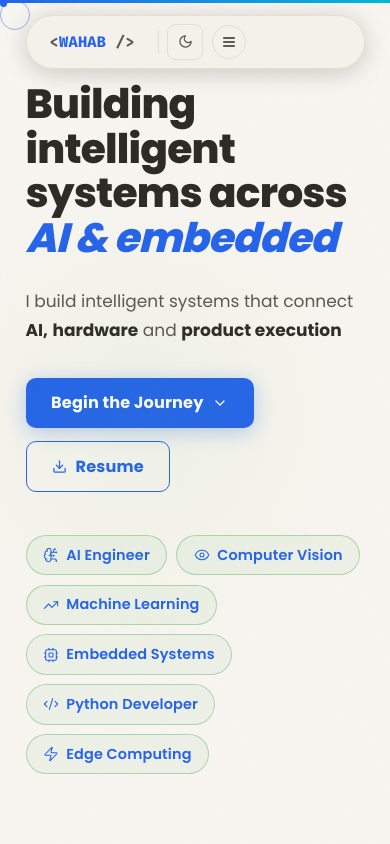
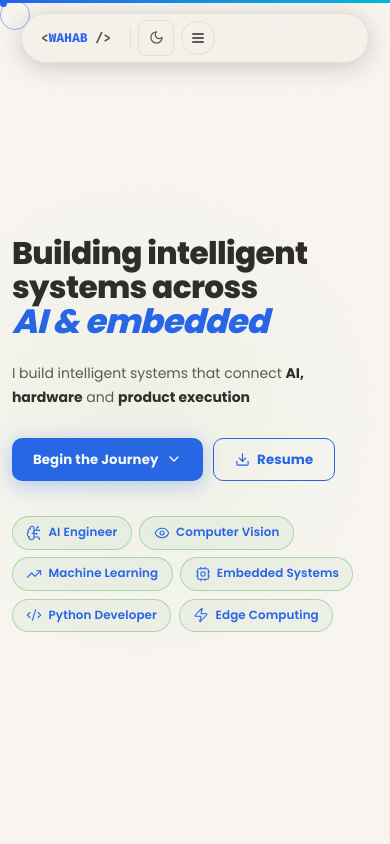
Before and after one commit to WahabSohail258/Portfolio, a Next.js app: page / in a window 390 px wide. Shown: the top 844 px of the page. Built offline with nearby package versions, Linux system fonts and the light colour scheme.

Commit message:
Update globals.css and hero component

```diff
--- a/src/app/globals.css
+++ b/src/app/globals.css
@@ -89,9 +89,56 @@ body {
 ::selection { background: var(--primary-muted); color: var(--foreground); }
 
 /* ── Layout ───────────────────────────────────────────── */
-.section-container { max-width: 1100px; margin: 0 auto; padding: 0 1.5rem; }
+.section-container { max-width: 1100px; margin: 0 auto; padding: 0 1.25rem; }
 .section-padding { padding: 5rem 0; }
-@media (max-width: 768px) { .section-padding { padding: 3.5rem 0; } }
+
+/* ── Mobile Responsive ────────────────────────────────── */
+@media (max-width: 768px) {
+  html { font-size: 15px; }
+
+  .section-padding { padding: 3rem 0; }
+  .section-container { padding: 0 1rem; }
+
+  /* Navbar pill — hide nav links, show hamburger */
+  .nav-links { display: none !important; }
+  .nav-right-items { display: none !important; }
+  .hamburger { display: flex !important; }
+
+  /* Hero */
+  .hero-heading { font-size: clamp(2rem, 8vw, 3rem) !important; }
+
+  /* Bento contact grid — stack vertically */
+  .bento-contact-grid { grid-template-columns: 1fr !important; }
+
+  /* Projects grid */
+  .projects-grid { grid-template-columns: 1fr !important; }
+
+  /* Skills/toolbox marquee */
+  .marquee-left, .marquee-right { animation-duration: 18s; }
+
+  /* Bento grid */
+  .bento-grid { grid-template-columns: 1fr 1fr !important; }
+
+  /* Experience timeline */
+  .timeline-grid { grid-template-columns: 1fr !important; }
+
+  /* Card hover — remove translate on touch */
+  .card:hover { transform: none; }
+  .bento-card:hover { transform: none; }
+
+  /* Section title size */
+  .section-title { font-size: clamp(1.6rem, 6vw, 2rem) !important; }
+
+  /* Terminal — reduce padding */
+  .terminal-window { font-size: 0.8rem !important; }
+}
+
+@media (max-width: 480px) {
+  html { font-size: 14px; }
+  .section-container { padding: 0 0.85rem; }
+  .bento-grid { grid-template-columns: 1fr !important; }
+}
+
 
 /* ── Section Labels ───────────────────────────────────── */
 .section-tag {
--- a/src/components/hero/hero.tsx
+++ b/src/components/hero/hero.tsx
@@ -47,7 +47,7 @@ export function Hero() {
           animate={{ opacity: 1, y: 0 }}
           transition={{ duration: 0.6, ease: [0.25, 0.4, 0.25, 1] }}
         >
-          <h1 style={{
+          <h1 className="hero-heading" style={{
             fontWeight: 800,
             lineHeight: 1.1,
             fontSize: "clamp(2.4rem, 5.5vw, 4.2rem)",
```
